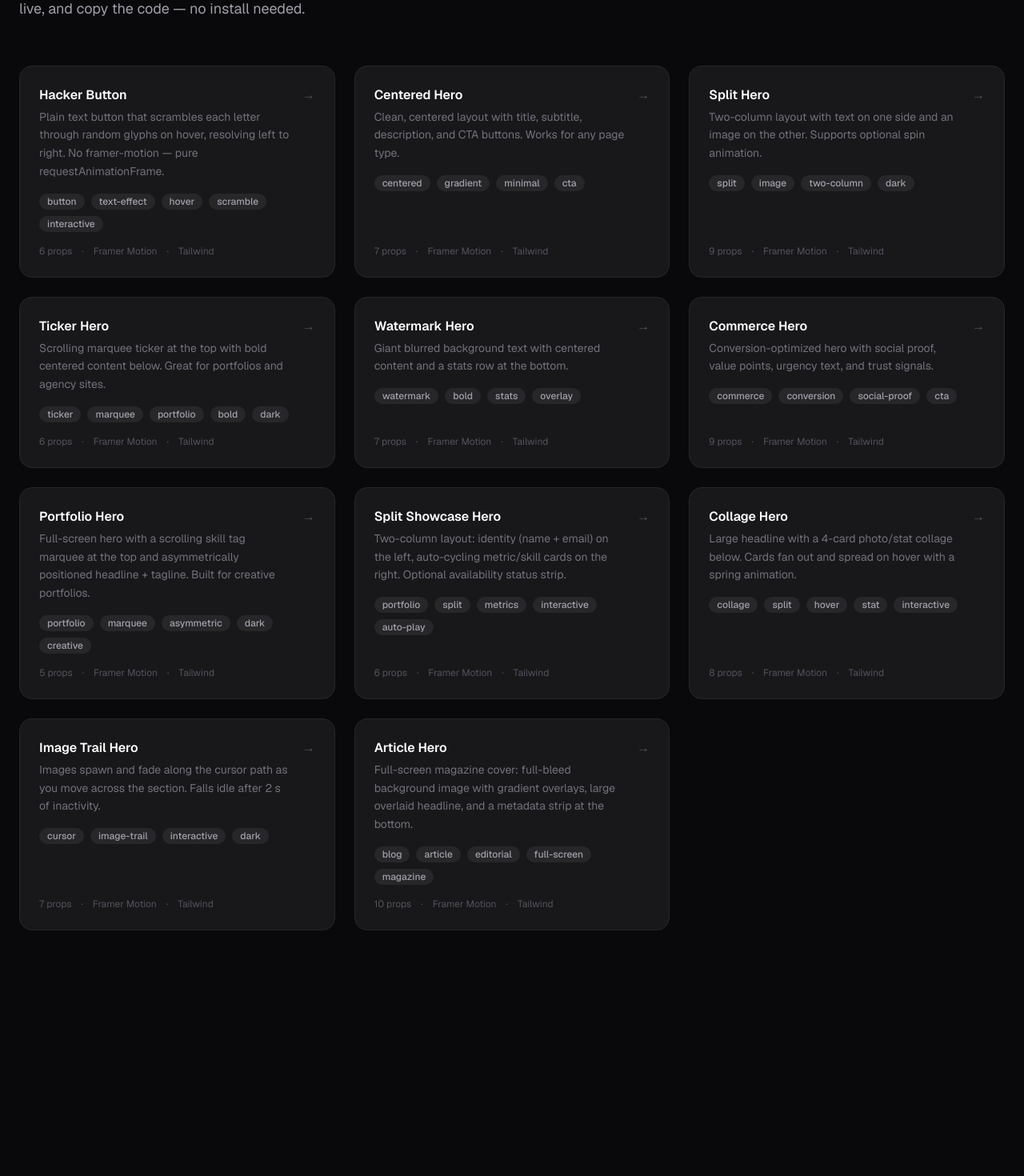
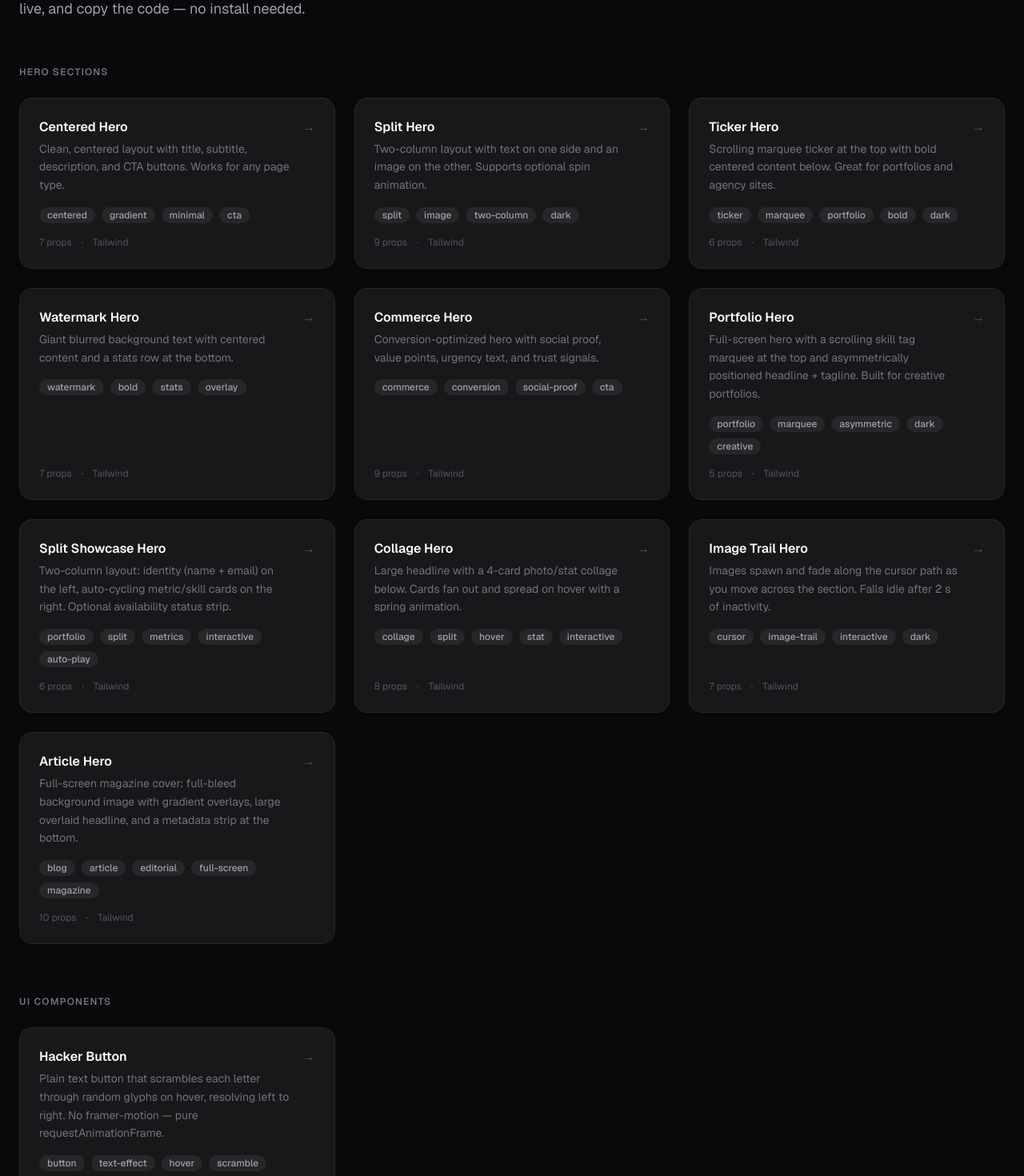
Before and after one commit to rizkyviali/heronimation, a Next.js app: page / in a window 1280 px wide. Shown: the part 260-1730 px from the top of the page at 80% size. Before the commit the page ends 1487 px from the top, so only its background shows below. Built offline with nearby package versions, Linux system fonts and the light colour scheme.

Commit message:
Refactor home page to separate heroes and components with sections

```diff
--- a/src/app/page.tsx
+++ b/src/app/page.tsx
@@ -2,29 +2,9 @@ import Link from "next/link";
 import Navbar from "@/components/site/Navbar";
 import { heroVariants } from "@/lib/registry";
 
-export default function HomePage() {
+function VariantCard({ variant }: { variant: (typeof heroVariants)[number] }) {
   return (
-    <div className="min-h-screen bg-zinc-950 text-white">
-      <Navbar />
-
-      <main className="mx-auto max-w-7xl px-6 py-16">
-        <div className="mb-14 max-w-2xl">
-          <span className="mb-4 inline-block rounded-full border border-lime-400/30 bg-lime-400/10 px-3 py-1 text-xs font-semibold text-lime-400 uppercase tracking-widest">
-            Component Library
-          </span>
-          <h1 className="mb-4 text-4xl font-black tracking-tight sm:text-5xl">
-            Hero<span className="text-lime-400">nimation</span>
-          </h1>
-          <p className="text-lg leading-relaxed text-zinc-400">
-            Animated hero sections extracted from real projects. Browse a variant,
-            preview it live, and copy the code — no install needed.
-          </p>
-        </div>
-
-        <div className="grid gap-6 sm:grid-cols-2 lg:grid-cols-3">
-          {heroVariants.map((variant) => (
     <Link
-              key={variant.slug}
       href={`/${variant.slug}`}
       className="group flex flex-col gap-4 rounded-2xl border border-zinc-800 bg-zinc-900 p-6 transition-colors hover:border-zinc-600"
     >
@@ -56,13 +36,57 @@ export default function HomePage() {
       <div className="mt-auto flex items-center gap-3 text-xs text-zinc-600">
         <span>{variant.props.length} props</span>
         <span>·</span>
-                <span>Framer Motion</span>
-                <span>·</span>
         <span>Tailwind</span>
       </div>
     </Link>
+  );
+}
+
+export default function HomePage() {
+  const heroes = heroVariants.filter((v) => v.type !== "component");
+  const components = heroVariants.filter((v) => v.type === "component");
+
+  return (
+    <div className="min-h-screen bg-zinc-950 text-white">
+      <Navbar />
+
+      <main className="mx-auto max-w-7xl px-6 py-16">
+        <div className="mb-14 max-w-2xl">
+          <span className="mb-4 inline-block rounded-full border border-lime-400/30 bg-lime-400/10 px-3 py-1 text-xs font-semibold text-lime-400 uppercase tracking-widest">
+            Component Library
+          </span>
+          <h1 className="mb-4 text-4xl font-black tracking-tight sm:text-5xl">
+            Hero<span className="text-lime-400">nimation</span>
+          </h1>
+          <p className="text-lg leading-relaxed text-zinc-400">
+            Animated hero sections extracted from real projects. Browse a variant,
+            preview it live, and copy the code — no install needed.
+          </p>
+        </div>
+
+        <section className="mb-16">
+          <h2 className="mb-6 text-xs font-semibold uppercase tracking-widest text-zinc-500">
+            Hero Sections
+          </h2>
+          <div className="grid gap-6 sm:grid-cols-2 lg:grid-cols-3">
+            {heroes.map((variant) => (
+              <VariantCard key={variant.slug} variant={variant} />
             ))}
           </div>
+        </section>
+
+        {components.length > 0 && (
+          <section>
+            <h2 className="mb-6 text-xs font-semibold uppercase tracking-widest text-zinc-500">
+              UI Components
+            </h2>
+            <div className="grid gap-6 sm:grid-cols-2 lg:grid-cols-3">
+              {components.map((variant) => (
+                <VariantCard key={variant.slug} variant={variant} />
+              ))}
+            </div>
+          </section>
+        )}
       </main>
     </div>
   );
```
Lines whose indentation alone changed are shown as unchanged.
